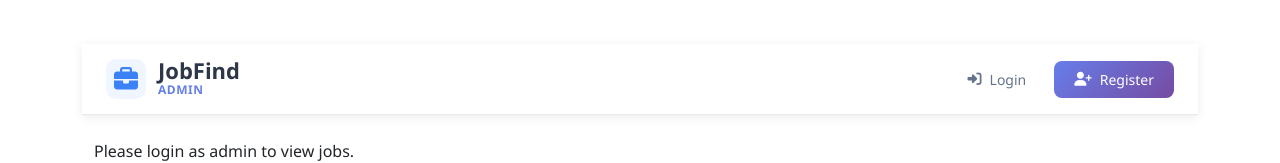
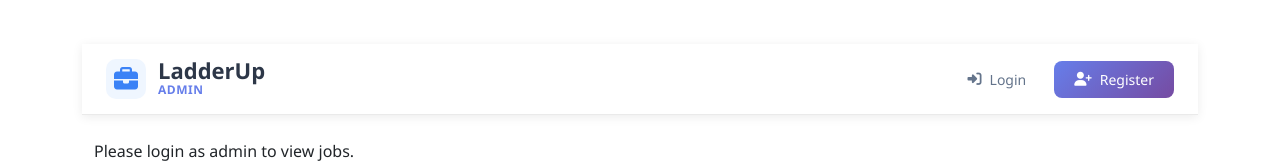
Before and after one commit to Dhruvranax/project_job, a React (Create React App) app in the folder frontend/: page /admin/jobs in a window 1280 px wide. Shown: the top 163 px of the page. Built offline with nearby package versions, Linux system fonts and the light colour scheme; a small style sheet from the web is missing.

Commit message:
admin nav

```diff
--- a/frontend/src/Admin/components/AdminNavbar.jsx
+++ b/frontend/src/Admin/components/AdminNavbar.jsx
@@ -82,7 +82,7 @@ const AdminNavbar = () => {
               <i className="fas fa-briefcase"></i>
             </div>
             <div className="logo-text">
-              <span className="logo-main">JobFind</span>
+              <span className="logo-main">LadderUp</span>
               <span className="logo-admin">Admin</span>
             </div>
           </Link>
```
